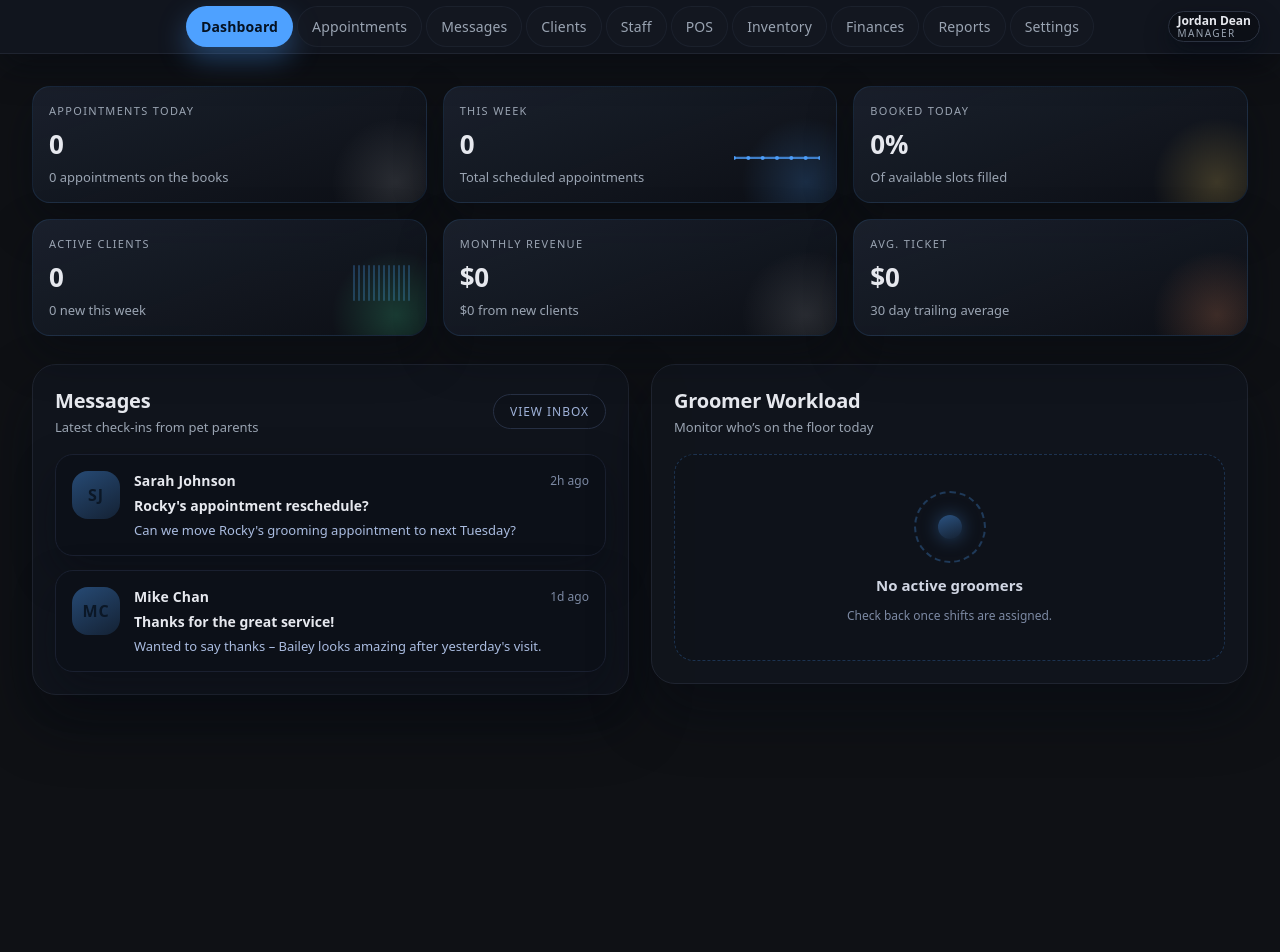
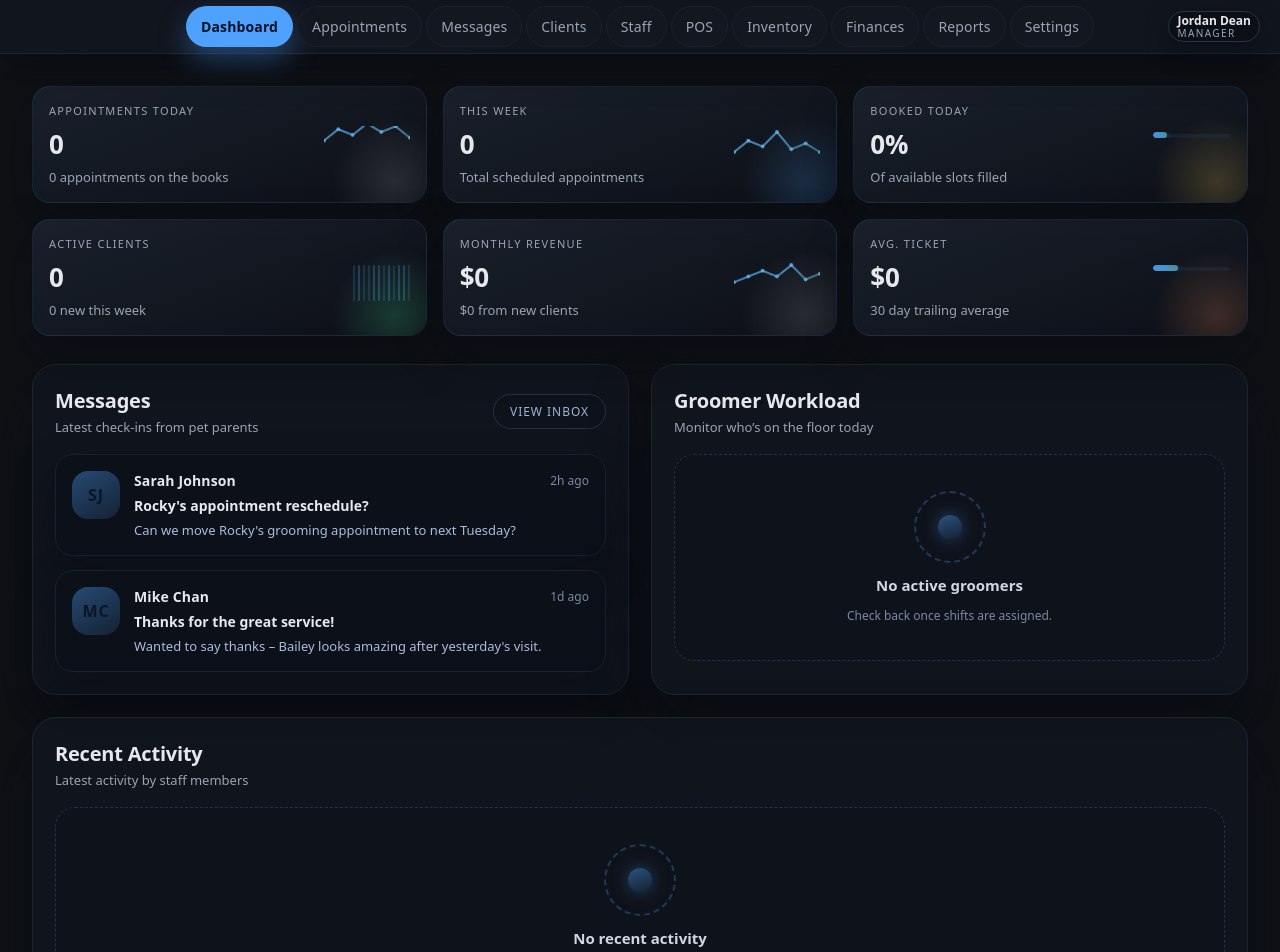
Before and after one commit to JimmysRanch/1030, a Next.js app: page / in a window 1280 px wide. Shown: the top 952 px of the page. Before the commit the page ends 800 px from the top, so only its background shows below. Built offline with nearby package versions, Linux system fonts and the light colour scheme.

Commit message:
Align dashboard with reference layout

```diff
--- a/app/globals.css
+++ b/app/globals.css
@@ -57,21 +57,35 @@ button { font: inherit; color: inherit; }
 .metrics-onboarding::after { background:radial-gradient(circle at center, rgba(255,214,102,0.28), transparent 65%); }
 .metrics-figure { display:flex; align-items:flex-start; justify-content:space-between; gap:12px; }
 .metric-chart { width:118px; height:44px; }
-.metric-chart-line { stroke:url(#dashboard-chart-gradient); stroke:#4ea1ff; opacity:0.75; }
-.metric-chart-dot { fill:#4ea1ff; opacity:0.9; }
+.metric-chart-line { opacity:0.85; }
+.metric-chart-dot { opacity:0.95; }
 .metric-streak { display:flex; align-items:flex-end; gap:4px; padding-top:6px; }
 .metric-streak-bar { flex:1; height:36px; border-radius:999px; background:rgba(78,161,255,0.12); border:1px solid rgba(78,161,255,0.16); }
 .metric-streak-bar-full { background:linear-gradient(180deg, rgba(78,161,255,0.4), rgba(78,161,255,0.1)); }
+.metric-progress { display:flex; align-items:center; padding-top:6px; width:78px; }
+.metric-progress-track { position:relative; display:block; width:100%; height:6px; border-radius:999px; background:rgba(78,161,255,0.08); box-shadow:inset 0 1px 3px rgba(3,6,12,0.8); overflow:hidden; }
+.metric-progress-track span { position:absolute; inset:0; border-radius:999px; background:linear-gradient(90deg, rgba(78,161,255,0.9), rgba(122,236,255,0.55)); box-shadow:0 0 10px rgba(78,161,255,0.45); }
 .dashboard { gap:32px; }
 .dashboard-stack { display:flex; flex-direction:column; gap:28px; }
-.dashboard-metrics { grid-template-columns:repeat(6, minmax(0,1fr)); align-items:stretch; }
+.dashboard-metrics { grid-template-columns:repeat(6, minmax(170px,1fr)); align-items:stretch; }
 .dashboard-metrics .metrics-card { padding:16px; gap:8px; }
 .dashboard-metrics .metrics-label { font-size:11px; }
 .dashboard-metrics .metrics-value { font-size:26px; }
 .dashboard-metrics .metrics-figure { gap:8px; }
 .dashboard-metrics .metric-chart { width:86px; height:38px; }
 .dashboard-metrics .metric-streak { gap:3px; }
-.dashboard-panels { display:grid; grid-template-columns:repeat(2, minmax(0, 1fr)); gap:22px; align-items:start; }
+.dashboard-panels { display:flex; flex-direction:column; gap:22px; }
+.dashboard-panels-row { display:grid; grid-template-columns:repeat(2, minmax(0, 1fr)); gap:22px; align-items:stretch; }
+
+.activity-panel { padding-bottom:28px; }
+.activity-empty { min-height:200px; }
+.activity-list { list-style:none; margin:0; padding:0; display:flex; flex-direction:column; gap:12px; }
+.activity-item { display:flex; justify-content:space-between; align-items:center; gap:18px; background:rgba(12,16,24,0.88); border-radius:18px; padding:16px 18px; border:1px solid #1a2030; box-shadow:0 18px 40px rgba(5,9,18,0.35); }
+.activity-copy { display:flex; flex-direction:column; gap:4px; font-size:14px; }
+.activity-actor { font-weight:600; color:#e6e8ee; }
+.activity-action { color:#9fb2d9; }
+.activity-detail { font-size:12px; color:#7c89a3; }
+.activity-time { font-size:12px; color:#7c89a3; }
 
 .messages-panel .panel-header { align-items:center; }
 .ghost-button { background:rgba(14,18,26,0.8); border:1px solid #273044; color:#9fb2d9; border-radius:999px; padding:8px 16px; font-size:12px; letter-spacing:0.08em; text-transform:uppercase; cursor:pointer; transition:all 0.2s ease; }
@@ -96,7 +110,7 @@ button { font: inherit; color: inherit; }
 .activity-panel .empty-state { min-height:180px; }
 
 @media (max-width: 1200px) {
-  .dashboard-panels { grid-template-columns:1fr; }
+  .dashboard-panels-row { grid-template-columns:1fr; }
 }
 
 @media (max-width: 1320px) {
--- a/app/page.tsx
+++ b/app/page.tsx
@@ -1,27 +1,39 @@
-const metrics = [
+type Metric = {
+  label: string;
+  value: string;
+  description: string;
+  accentClass?: string;
+  chart?: number[];
+  streak?: number[];
+  progress?: number;
+};
+
+const metrics: Metric[] = [
   {
     label: "Appointments Today",
     value: "0",
     description: "0 appointments on the books",
     accentClass: "metrics-total",
+    chart: [6, 10, 8, 12, 9, 11, 7],
   },
   {
     label: "This Week",
     value: "0",
     description: "Total scheduled appointments",
-    chart: [0, 0, 0, 0, 0, 0, 0],
+    chart: [2, 6, 4, 9, 3, 5, 2],
   },
   {
     label: "Booked Today",
     value: "0%",
     description: "Of available slots filled",
     accentClass: "metrics-onboarding",
+    progress: 18,
   },
   {
     label: "Active Clients",
     value: "0",
     description: "0 new this week",
-    streak: Array(12).fill(0),
+    streak: [1, 0, 1, 1, 0, 0, 1, 0, 1, 0, 0, 1],
     accentClass: "metrics-active",
   },
   {
@@ -29,16 +41,35 @@ const metrics = [
     value: "$0",
     description: "$0 from new clients",
     accentClass: "metrics-total",
+    chart: [3, 5, 7, 5, 9, 4, 6],
   },
   {
     label: "Avg. Ticket",
     value: "$0",
     description: "30 day trailing average",
     accentClass: "metrics-leave",
+    progress: 32,
   },
 ];
 
-const messages = [
+type Message = {
+  id: string;
+  name: string;
+  initials: string;
+  title: string;
+  body: string;
+  time: string;
+};
+
+type ActivityItem = {
+  id: string;
+  actor: string;
+  action: string;
+  time: string;
+  detail?: string;
+};
+
+const messages: Message[] = [
   {
     id: "sarah-johnson",
     name: "Sarah Johnson",
@@ -57,16 +88,21 @@ const messages = [
   },
 ];
 
+const recentActivity: ActivityItem[] = [];
+
 export default function Page() {
   return (
     <section className="page dashboard">
       <div className="dashboard-stack">
         <div className="dashboard-metrics metrics-grid">
-          {metrics.map(metric => {
+          {metrics.map((metric, index) => {
             const chart = metric.chart ?? [];
             const streak = metric.streak ?? [];
             const hasChart = chart.length > 0;
             const hasStreak = streak.length > 0;
+            const hasProgress = typeof metric.progress === "number";
+            const progressValue = Math.max(0, Math.min(metric.progress ?? 0, 100));
+            const gradientId = `metric-chart-gradient-${index}`;
 
             return (
               <article
@@ -77,12 +113,24 @@ export default function Page() {
                 <div className="metrics-figure">
                   <span className="metrics-value">{metric.value}</span>
                   {hasChart ? (
-                    <svg className="metric-chart" viewBox="0 0 120 44" role="img" aria-label="Weekly appointment trend">
+                    <svg
+                      className="metric-chart"
+                      viewBox="0 0 120 44"
+                      role="img"
+                      aria-label="Weekly appointment trend"
+                    >
+                      <defs>
+                        <linearGradient id={gradientId} x1="0%" y1="0%" x2="100%" y2="100%">
+                          <stop offset="0%" stopColor="rgba(78,161,255,0.95)" />
+                          <stop offset="100%" stopColor="rgba(126,233,255,0.4)" />
+                        </linearGradient>
+                      </defs>
                       <polyline
                         className="metric-chart-line"
                         fill="none"
                         strokeWidth="3"
                         strokeLinecap="round"
+                        stroke={`url(#${gradientId})`}
                         points={chart
                           .map((point, index) => {
                             const x = (120 / Math.max(chart.length - 1, 1)) * index;
@@ -101,6 +149,7 @@ export default function Page() {
                             cx={x}
                             cy={y}
                             r={2.8}
+                            fill={`url(#${gradientId})`}
                           />
                         );
                       })}
@@ -116,6 +165,13 @@ export default function Page() {
                       ))}
                     </div>
                   ) : null}
+                  {hasProgress ? (
+                    <div className="metric-progress" aria-hidden="true">
+                      <span className="metric-progress-track">
+                        <span style={{ width: `${progressValue}%` }} />
+                      </span>
+                    </div>
+                  ) : null}
                 </div>
                 <p className="metrics-description">{metric.description}</p>
               </article>
@@ -124,6 +180,7 @@ export default function Page() {
         </div>
 
         <div className="dashboard-panels">
+          <div className="dashboard-panels-row">
             <section className="panel messages-panel">
               <header className="panel-header">
                 <div>
@@ -172,6 +229,38 @@ export default function Page() {
               </div>
             </section>
           </div>
+
+          <section className="panel activity-panel">
+            <header className="panel-header">
+              <div>
+                <h2 className="panel-title">Recent Activity</h2>
+                <p className="panel-subtitle">Latest activity by staff members</p>
+              </div>
+            </header>
+            {recentActivity.length === 0 ? (
+              <div className="empty-state activity-empty">
+                <div className="empty-ring" aria-hidden="true">
+                  <span className="empty-ring-inner" />
+                </div>
+                <p>No recent activity</p>
+                <span className="empty-subcopy">There&rsquo;s no recent activity to display.</span>
+              </div>
+            ) : (
+              <ul className="activity-list">
+                {recentActivity.map(item => (
+                  <li key={item.id} className="activity-item">
+                    <div className="activity-copy">
+                      <span className="activity-actor">{item.actor}</span>
+                      <span className="activity-action">{item.action}</span>
+                      {item.detail ? <span className="activity-detail">{item.detail}</span> : null}
+                    </div>
+                    <span className="activity-time">{item.time}</span>
+                  </li>
+                ))}
+              </ul>
+            )}
+          </section>
+        </div>
       </div>
     </section>
   );
```
Lines whose indentation alone changed are shown as unchanged.
